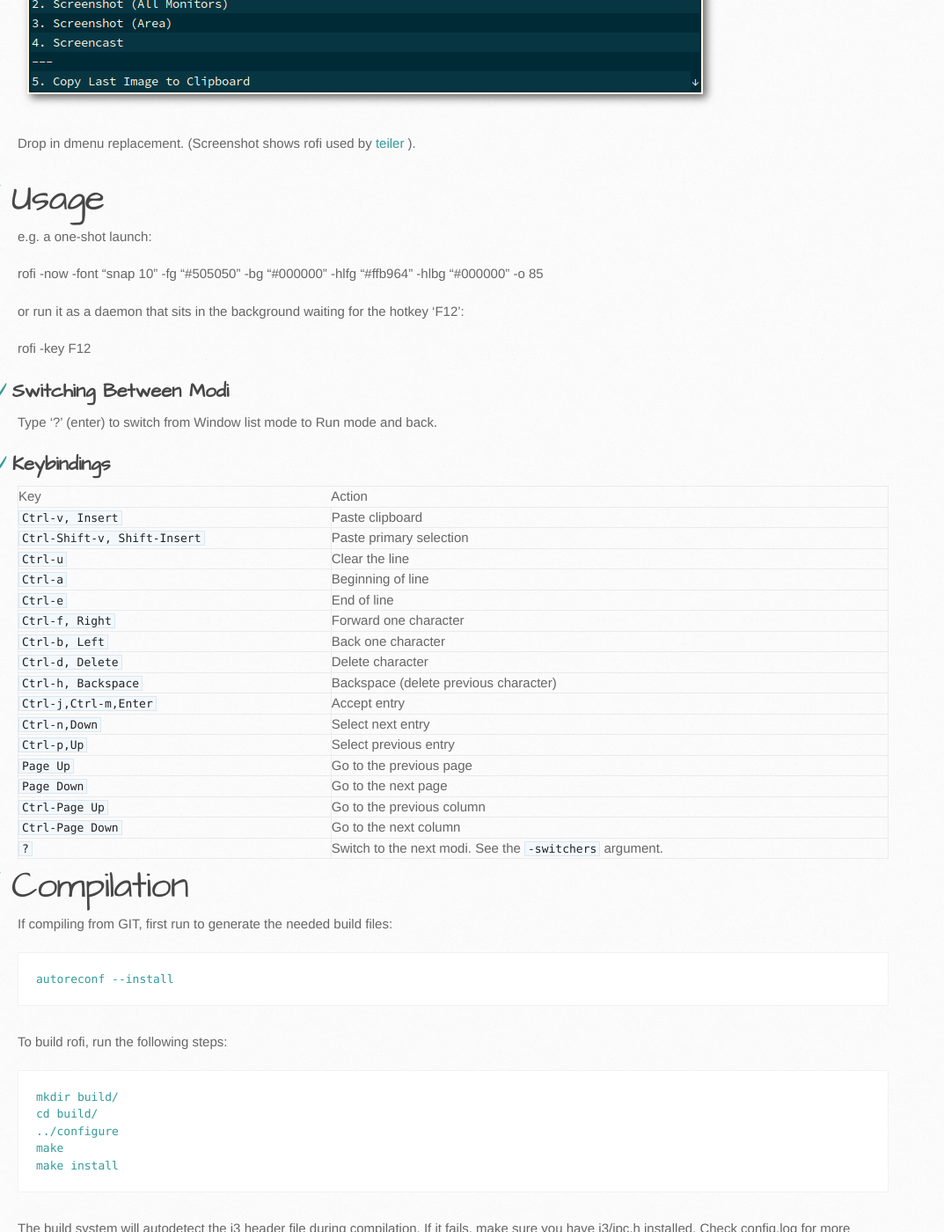
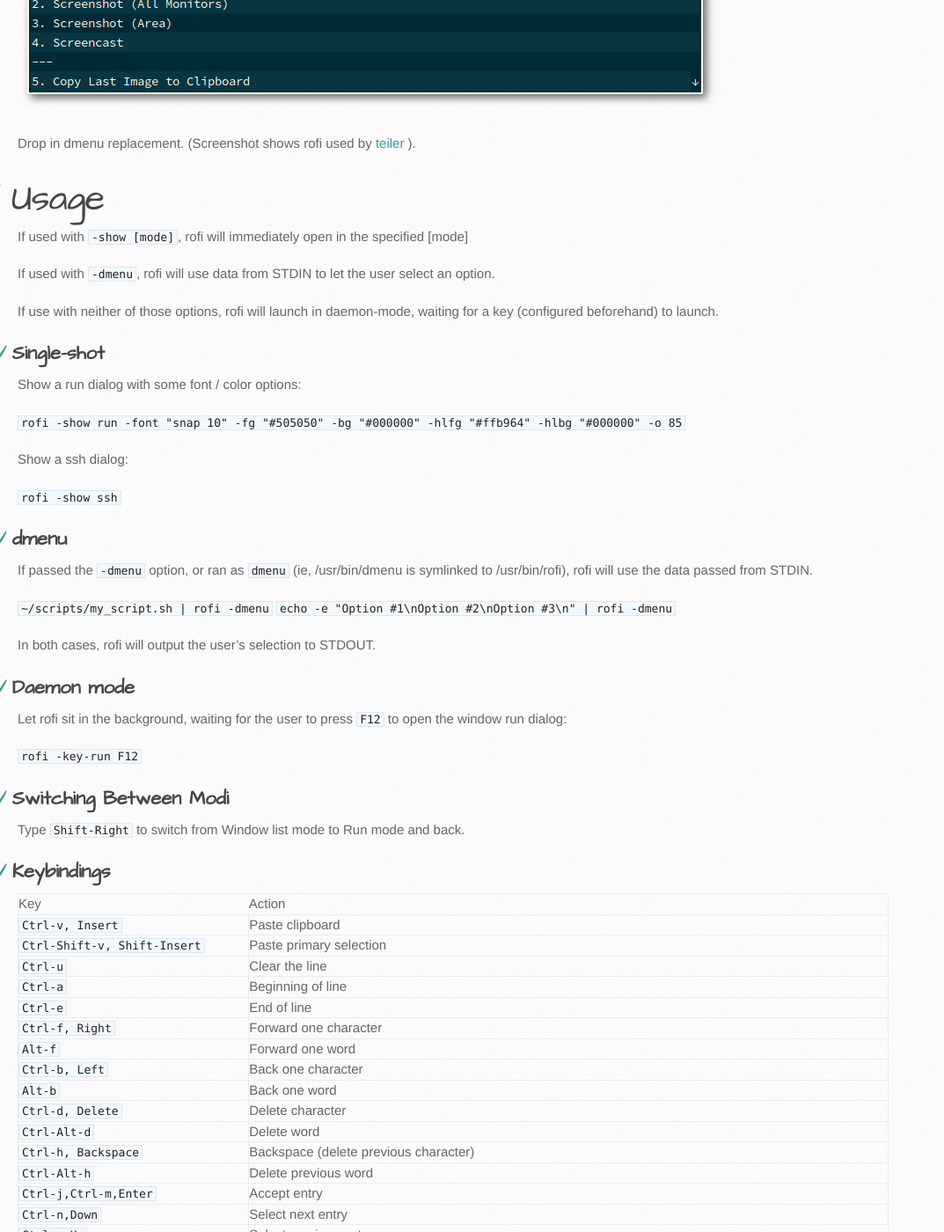
Before and after one commit to davatorium/rofi, a Jekyll site: the page built from index.md, in a window 1280 px wide and 1400 px high, scrolled down 2369 px. Shown: the whole window at 88% size, without its empty margins (0-1073 px from the left). Built offline with Jekyll 4.4.1, drawn with Linux system fonts in a browser that asks for light colours; some of the changed text lies outside the part shown.

Commit message:
update keybindings, add modes examples, add Debian

```diff
--- a/index.md
+++ b/index.md
@@ -76,41 +76,77 @@ Drop in dmenu replacement. (Screenshot shows rofi used by
 
 # Usage
 
-e.g. a one-shot launch:
+If used with `-show [mode]`, rofi will immediately open in the specified [mode]
 
-  rofi -now -font "snap 10" -fg "#505050" -bg "#000000" -hlfg "#ffb964" -hlbg "#000000" -o 85
+If used with `-dmenu`, rofi will use data from STDIN to let the user select an option.
 
-or run it as a daemon that sits in the background waiting for the hotkey 'F12':
+If use with neither of those options, rofi will launch in daemon-mode, waiting for a key (configured beforehand) to launch.
 
-  rofi -key F12
+## Single-shot
+
+Show a run dialog with some font / color options:
+
+  `rofi -show run -font "snap 10" -fg "#505050" -bg "#000000" -hlfg "#ffb964" -hlbg "#000000" -o 85`
+
+Show a ssh dialog:
+
+  `rofi -show ssh`
+
+## dmenu
+
+If passed the `-dmenu` option, or ran as `dmenu` (ie, /usr/bin/dmenu is symlinked to /usr/bin/rofi),
+rofi will use the data passed from STDIN.
+
+`~/scripts/my_script.sh | rofi -dmenu`
+`echo -e "Option #1\nOption #2\nOption #3\n" | rofi -dmenu`
+
+In both cases, rofi will output the user's selection to STDOUT.
+
+## Daemon mode
+
+Let rofi sit in the background, waiting for the user to press `F12` to open the window run dialog:
+
+`rofi -key-run F12`
 
 ## Switching Between Modi
 
-Type '?' (enter)  to switch from Window list mode to Run mode and back.
+Type `Shift-Right` to switch from Window list mode to Run mode and back.
 
 
 ## Keybindings
 
-| Key                        | Action                                                             |
-|:---------------------------|:-------------------------------------------------------------------|
-|`Ctrl-v, Insert`            | Paste clipboard                                                    |
-|`Ctrl-Shift-v, Shift-Insert`| Paste primary selection                                            |
-|`Ctrl-u`                    | Clear the line                                                     |
-|`Ctrl-a`                    | Beginning of line                                                  |
-|`Ctrl-e`                    | End of line                                                        |
-|`Ctrl-f, Right`             | Forward one character                                              |
-|`Ctrl-b, Left`              | Back one character                                                 |
-|`Ctrl-d, Delete`            | Delete character                                                   |
-|`Ctrl-h, Backspace`         | Backspace (delete previous character)                              |
-|`Ctrl-j,Ctrl-m,Enter`       | Accept entry                                                       |
-|`Ctrl-n,Down`               | Select next entry                                                  |
-|`Ctrl-p,Up`                 | Select previous entry                                              |
-|`Page Up`                   | Go to the previous page                                            |
-|`Page Down`                 | Go to the next page                                                |
-|`Ctrl-Page Up`              | Go to the previous column                                          |
-|`Ctrl-Page Down`            | Go to the next column                                              |
-|`?`                         | Switch to the next modi. See the `-switchers` argument.            |
-
+| Key                         | Action                                                             |
+|:----------------------------|:-------------------------------------------------------------------|
+|`Ctrl-v, Insert`             | Paste clipboard |
+|`Ctrl-Shift-v, Shift-Insert` | Paste primary selection |
+|`Ctrl-u`                     | Clear the line |
+|`Ctrl-a`                     | Beginning of line |
+|`Ctrl-e`                     | End of line |
+|`Ctrl-f, Right`              | Forward one character |
+|`Alt-f`                      | Forward one word |
+|`Ctrl-b, Left`               | Back one character |
+|`Alt-b`                      | Back one word |
+|`Ctrl-d, Delete`             | Delete character |
+|`Ctrl-Alt-d`                 | Delete word |
+|`Ctrl-h, Backspace`          | Backspace (delete previous character) |
+|`Ctrl-Alt-h`                 | Delete previous word |
+|`Ctrl-j,Ctrl-m,Enter`        | Accept entry |
+|`Ctrl-n,Down`                | Select next entry |
+|`Ctrl-p,Up`                  | Select previous entry |
+|`Page Up`                    | Go to the previous page |
+|`Page Down`                  | Go to the next page |
+|`Ctrl-Page Up`               | Go to the previous column |
+|`Ctrl-Page Down`             | Go to the next column |
+|`Ctrl-Enter`                 | Use entered text as command (in ssh/run modi) |
+|`Shift-Enter`                | Launch the application in a terminal (in run mode) |
+|`Shift-Enter`                | Return the selected entry and move to the next item while keeping Rofi open. (in dmenu) |
+|`Shift-Right`                | Switch to the next modi. The list can be customized with the -switchers argument. |
+|`Shift-Left`                 | Switch to the previous modi. The list can be customized with the -switchers argument. |
+|`Ctrl-Tab`                   | Switch to the next modi. The list can be customized with the -switchers argument. |
+|`Ctrl-Shift-Tab`             | Switch to the previous modi. The list can be customized with the -switchers argument. |
+|`Ctrl-space`                 | Set selected item as input text. |
+|`Shift-Del`                  | Delete entry from history. |
+|`grave`                      | Toggle case sensitivity. |
 
 # Compilation
 
@@ -171,6 +207,10 @@ See the [manpage](manpage.html).
 This version of rofi has been made available on the
 [AUR](https://aur.archlinux.org/packages/rofi-git/).
 
+# Debian
+
+rofi is also available in the [Debian archives](https://packages.debian.org/rofi). You can install it with: `apt install rofi`
+
 # Contact
 
 Issues, feature requests can be filed at the github [issue
```
Also changed, not shown: INSTALL.md (+2 -1 lines).
